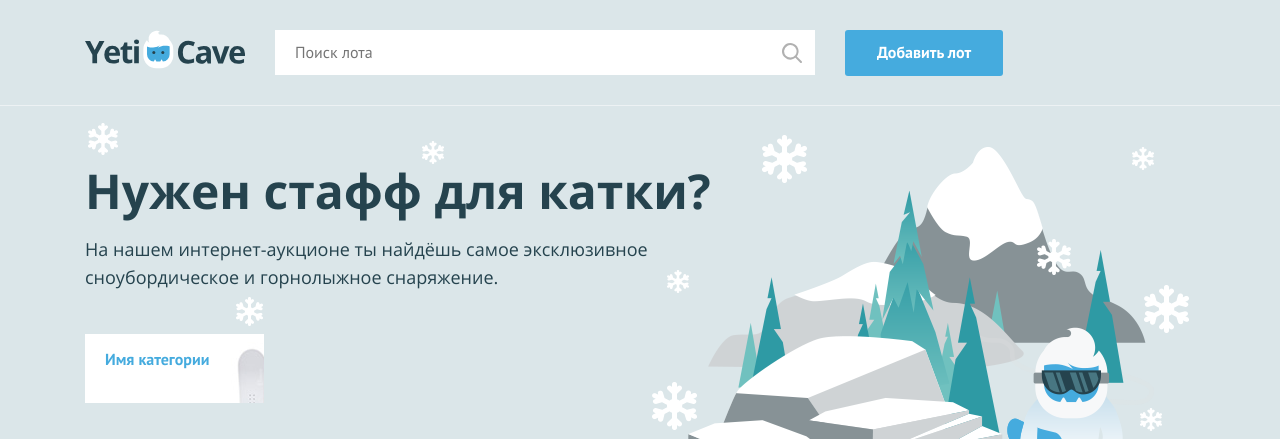
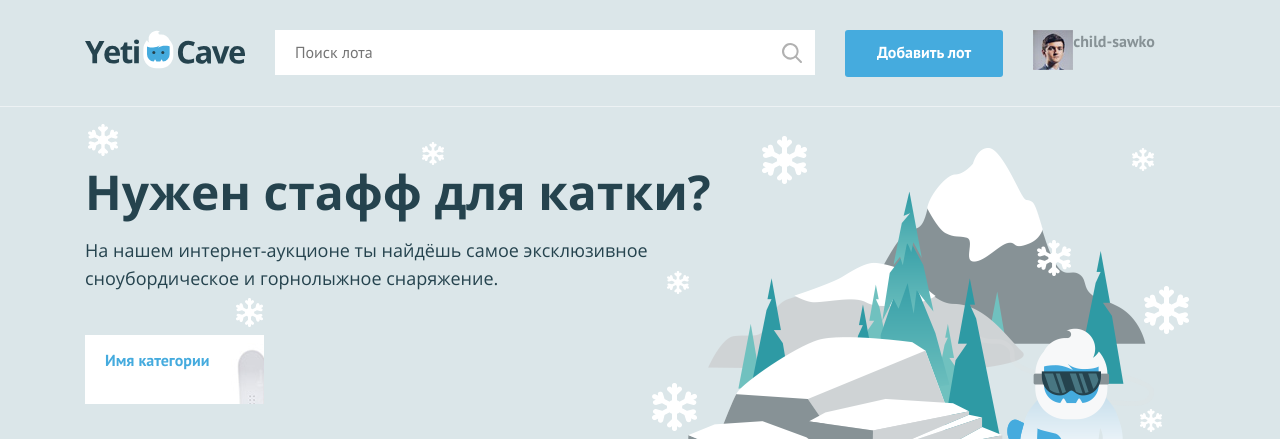
Before and after one commit to child-sawko/yaticave-project, a PHP site: page / in a window 1280 px wide. Shown: the top 439 px of the page. Run offline with PHP 8.4, Linux system fonts and the light colour scheme.

Commit message:
1st-task

```diff
--- a/index.php
+++ b/index.php
@@ -1,7 +1,7 @@
 <?php
 $is_auth = rand(0, 1);
 
-$user_name = ''; // укажите здесь ваше имя
+$user_name = 'child-sawko'; // укажите здесь ваше имя
 ?>
 <!DOCTYPE html>
 <html lang="ru">
@@ -26,9 +26,31 @@ $user_name = ''; // укажите здесь ваше имя
         </form>
         <a class="main-header__add-lot button" href="pages/add-lot.html">Добавить лот</a>
 
+        <!-- здесь должен быть PHP код для показа меню и данных пользователя ---------------->
+
         <nav class="user-menu">
+            <?php
+            if($is_auth == 1):
+                ?>
+                <div class="user-menu__image">
+                    <img src="img/user.jpg" width="40" height="40" alt="Пользователь">
+                </div>
+                <div class="user-menu__logged">
+                    <p><?= $user_name ?></p>
+                </div>
+            <?php else: ?>
+                <ul class="user-menu__list">
+                    <li class="user-menu__item">
+                        <a href="#">Регистрация</a>
+                    </li>
+                    <li class="user-menu__item">
+                        <a href="#">Вход</a>
+                    </li>
+                </ul>
+            <?php endif; ?>
+        </nav>
 
-        <!-- здесь должен быть PHP код для показа меню и данных пользователя -->
+        <!---------------------------------------------------------------------------------->
 
         </nav>
     </div>
```
